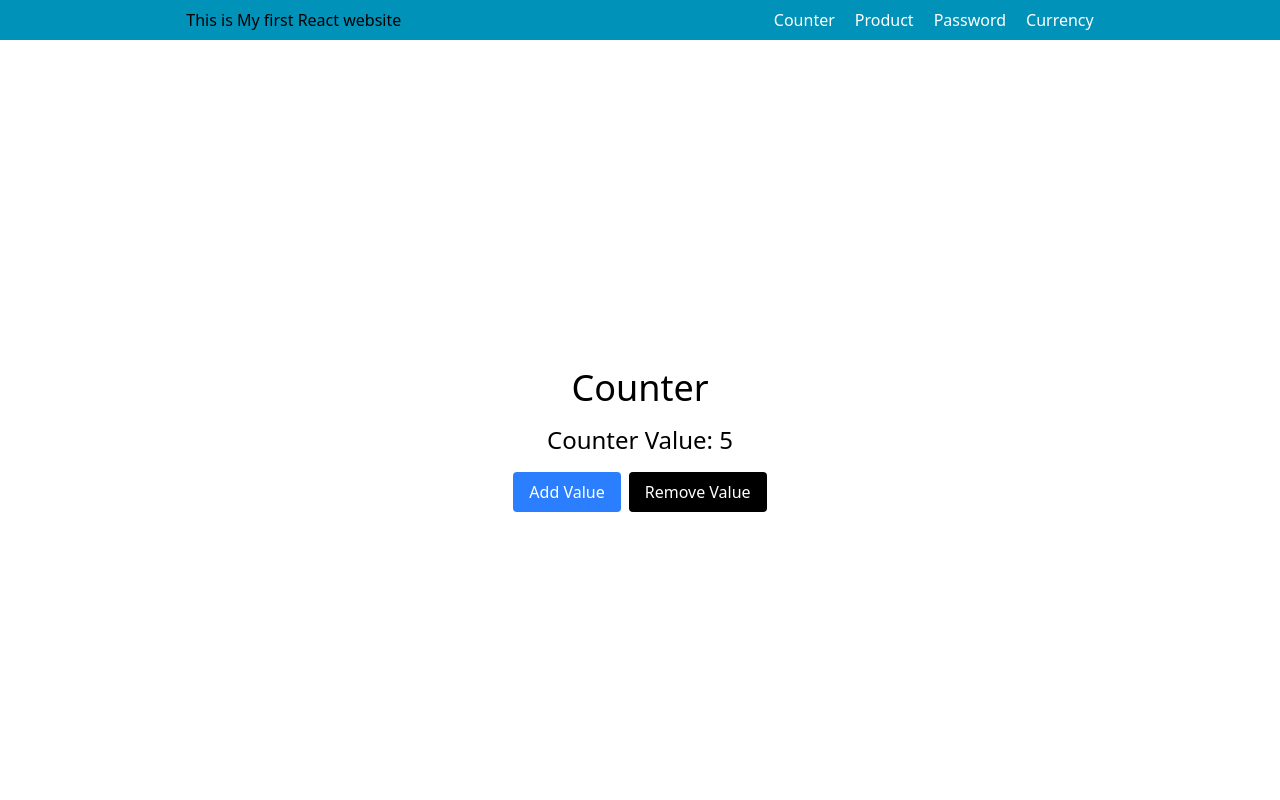
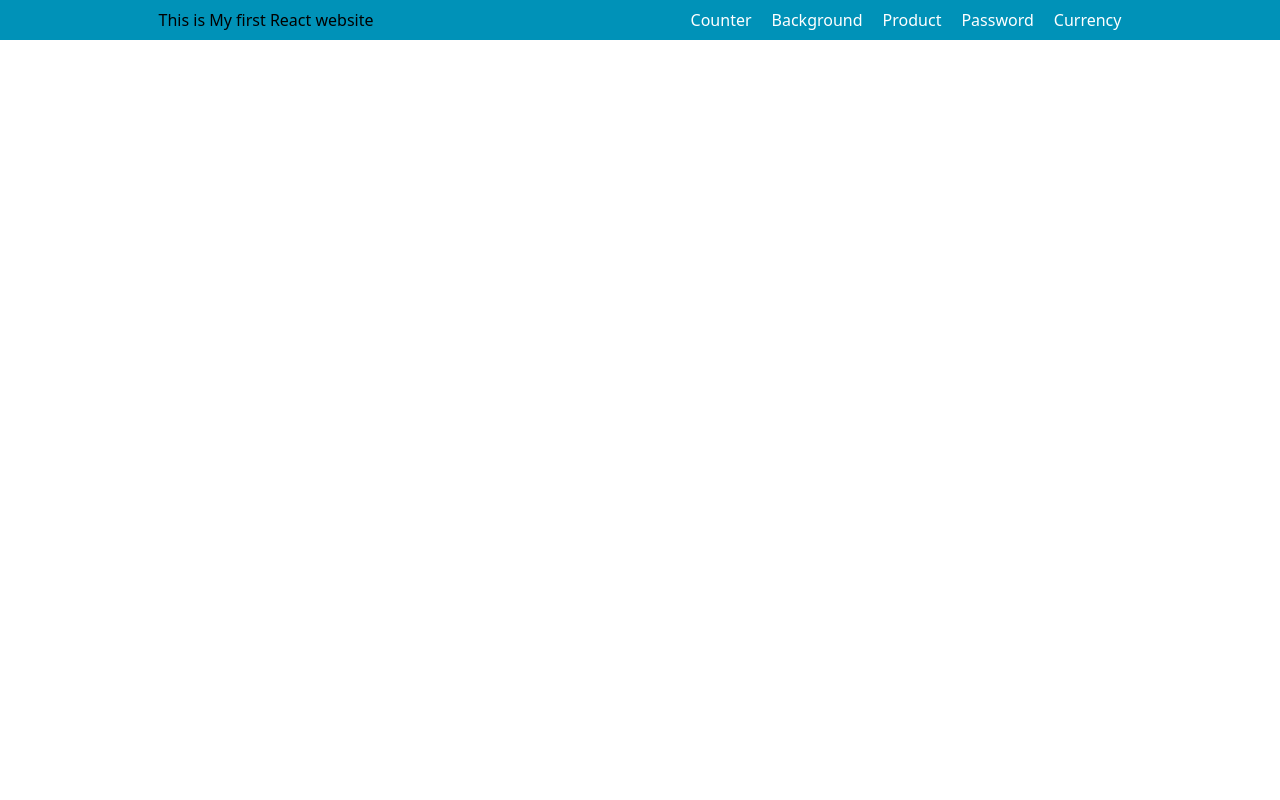
Before and after one commit to aftabwk/React-JS, a React (Vite) app in the folder react-01/: page / in a window 1280 px wide. Shown: the top 800 px of the page. Built offline with nearby package versions, Linux system fonts and the light colour scheme; no server answers.

Commit message:
Adding react-router-dom

```diff
--- a/react-01/package.json
+++ b/react-01/package.json
@@ -13,6 +13,7 @@
     "@tailwindcss/vite": "^4.1.13",
     "react": "^19.1.1",
     "react-dom": "^19.1.1",
+    "react-router-dom": "^7.9.3",
     "tailwindcss": "^4.1.13"
   },
   "devDependencies": {
--- a/react-01/src/App.jsx
+++ /dev/null
@@ -1,19 +0,0 @@
-function App() {
-  return (
-    <>
-      <ul className="h-10 flex items-center justify-around w-full bg-cyan-600 ">
-        <li>This is My first React website</li>
-        <li>
-          <ul className="flex gap-5 text-white">
-            <li className="cursor-pointer">Counter</li>
-            <li className="cursor-pointer">Product</li>
-            <li className="cursor-pointer">Password</li>
-            <li className="cursor-pointer">Currency</li>
-          </ul>
-        </li>
-      </ul>
-    </>
-  );
-}
-
-export default App;
--- /dev/null
+++ b/react-01/src/AppRoutes.jsx
@@ -0,0 +1,31 @@
+import { createBrowserRouter } from "react-router-dom";
+import Layout from "./Layout.jsx";
+import {
+  Background,
+  CardListing,
+  Counter,
+  CurrencyConvirter,
+  PasswordGenerator,
+} from "./pages/Index";
+
+// -----------------------------
+// AppRoutes: Define all routes
+// -----------------------------
+// - createBrowserRouter() creates a router instance for RouterProvider
+// - Layout wraps all child pages via <Outlet />
+// - Children routes render inside Layout
+const AppRoutes = createBrowserRouter([
+  {
+    path: "/", // Root URL
+    element: <Layout />, // Common wrapper
+    children: [
+      { path: "counter", element: <Counter /> },
+      { path: "cards", element: <CardListing /> },
+      { path: "bg", element: <Background /> },
+      { path: "password", element: <PasswordGenerator /> },
+      { path: "currency", element: <CurrencyConvirter /> },
+    ],
+  },
+]);
+
+export default AppRoutes;
--- /dev/null
+++ b/react-01/src/Layout.jsx
@@ -0,0 +1,22 @@
+import { App } from "./pages/Index";
+import { Outlet } from "react-router-dom";
+
+// -----------------------------
+// Layout Component
+// -----------------------------
+// - Common wrapper for all pages (e.g., navbar, header)
+// - <Outlet /> renders the matched child route inside Layout
+
+const Layout = () => {
+  return (
+    <>
+      {/* App component: common UI like navbar/header */}
+      <App />
+
+      {/* Outlet: placeholder for child route component */}
+      <Outlet />
+    </>
+  );
+};
+
+export default Layout;
--- a/react-01/src/main.jsx
+++ b/react-01/src/main.jsx
@@ -1,20 +1,18 @@
-import { StrictMode } from "react";
-import { createRoot } from "react-dom/client";
+import React from "react";
+import ReactDOM from "react-dom/client";
+import { RouterProvider } from "react-router-dom";
 import "./index.css";
-import App from "./App.jsx";
-import Counter from "./pages/Counter.jsx";
-import CardListing from "./pages/CardListing.jsx";
-import Background from "./pages/Background.jsx";
-import PasswordGenerator from "./pages/PasswordGenerator.jsx";
-import CurrencyConvirter from "./pages/CurrencyConvirter.jsx";
+import AppRoutes from "./AppRoutes";
 
-createRoot(document.getElementById("root")).render(
-  <StrictMode>
-    <App />
-    <Counter />
-    <CardListing />
-    {/* <Background /> */}
-    <PasswordGenerator />
-    <CurrencyConvirter />
-  </StrictMode>
+// -----------------------------
+// main.jsx: React entry point
+// -----------------------------
+
+ReactDOM.createRoot(document.getElementById("root")).render(
+  <React.StrictMode>
+    {/* StrictMode: enables extra checks in development */}
+
+    {/* RouterProvider: supplies routing context to the app */}
+    <RouterProvider router={AppRoutes} />
+  </React.StrictMode>
 );
--- /dev/null
+++ b/react-01/src/pages/App.jsx
@@ -0,0 +1,98 @@
+import { Link, NavLink } from "react-router-dom";
+
+function App() {
+  return (
+    <>
+      {/* -------------------------------
+          Navbar container
+          - Flex layout with background color
+      ------------------------------- */}
+      <ul className="h-10 flex items-center justify-around w-full bg-cyan-600 ">
+        {/* -------------------------------
+            Link Component
+            - Navigates to a route without page reload
+            - Use for simple links
+        ------------------------------- */}
+        <Link to={""}>
+          <li>This is My first React website</li>
+        </Link>
+
+        <li>
+          <ul className="flex gap-5 text-white">
+            {/* -------------------------------
+                NavLink Component
+                - Same as Link but knows if it’s active
+                - Allows conditional styling based on active route
+                - Useful for highlighting current page in navbar
+            ------------------------------- */}
+            <li className="cursor-pointer">
+              <NavLink
+                to="/counter"
+                className={({ isActive }) =>
+                  `hover:text-gray-500 ${
+                    isActive ? "text-gray-500" : "text-white"
+                  }`
+                }
+              >
+                Counter
+              </NavLink>
+            </li>
+            <li className="cursor-pointer">
+              <NavLink
+                to="/bg"
+                className={({ isActive }) =>
+                  `hover:text-gray-500 ${
+                    isActive ? "text-gray-500" : "text-white"
+                  }`
+                }
+              >
+                Background
+              </NavLink>
+            </li>
+
+            <li className="cursor-pointer">
+              <NavLink
+                to="/cards"
+                className={({ isActive }) =>
+                  `hover:text-gray-500 ${
+                    isActive ? "text-gray-500" : "text-white"
+                  }`
+                }
+              >
+                Product
+              </NavLink>
+            </li>
+
+            <li className="cursor-pointer">
+              <NavLink
+                to="/password"
+                className={({ isActive }) =>
+                  `hover:text-gray-500 ${
+                    isActive ? "text-gray-500" : "text-white"
+                  }`
+                }
+              >
+                Password
+              </NavLink>
+            </li>
+
+            <li className="cursor-pointer">
+              <NavLink
+                to="/currency"
+                className={({ isActive }) =>
+                  `hover:text-gray-500 ${
+                    isActive ? "text-gray-500" : "text-white"
+                  }`
+                }
+              >
+                Currency
+              </NavLink>
+            </li>
+          </ul>
+        </li>
+      </ul>
+    </>
+  );
+}
+
+export default App;
--- /dev/null
+++ b/react-01/src/pages/Index.js
@@ -0,0 +1,15 @@
+import Background from "./Background";
+import CardListing from "./CardListing";
+import Counter from "./Counter";
+import CurrencyConvirter from "./CurrencyConvirter";
+import PasswordGenerator from "./PasswordGenerator";
+import App from "./App";
+
+export {
+  Background,
+  CardListing,
+  Counter,
+  CurrencyConvirter,
+  PasswordGenerator,
+  App,
+};
```
Also changed, not shown: 1 other file (tests, documents, lock files or other folders).
